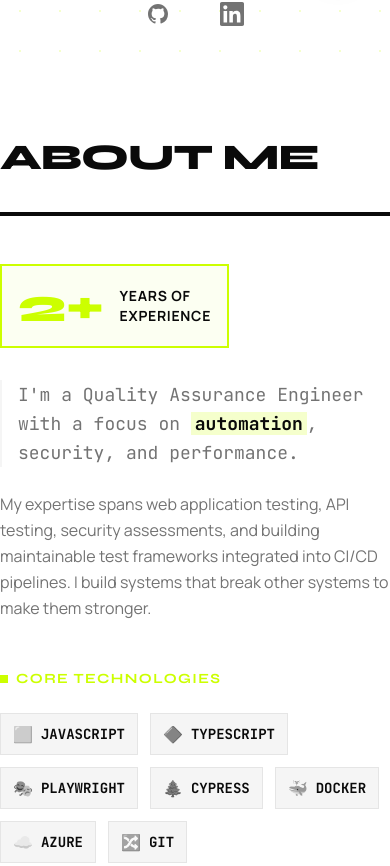
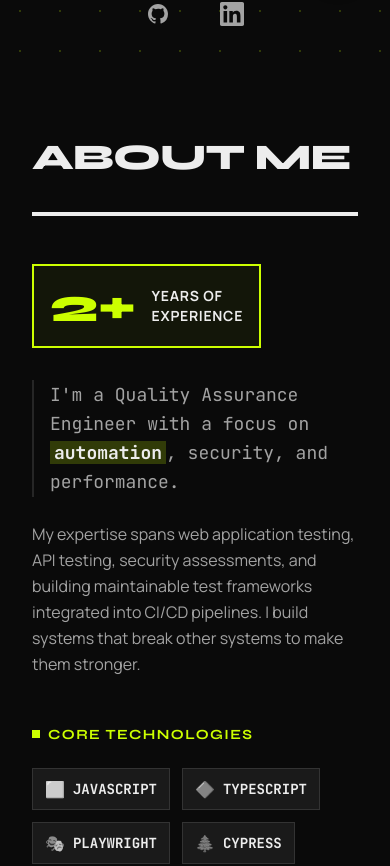
Before and after one commit to jmsryn/portfolio, a Next.js app: page / in a window 390 px wide. Shown: the part 849-1715 px from the top of the page. Built offline with nearby package versions, Linux system fonts and the light colour scheme; no server answers.

Commit message:
feat: update the responsiveness

```diff
--- a/src/components/Certifications.tsx
+++ b/src/components/Certifications.tsx
@@ -52,7 +52,7 @@
               viewport={{ once: true }}
               transition={{ duration: 0.5 }}
             >
-              <h2 className="text-3xl md:text-5xl font-black mb-4 text-foreground uppercase">
+              <h2 className="text-3xl md:text-5xl font-black mb-4 text-foreground uppercase break-all md:break-normal">
                 Certifications
               </h2>
               <div className="h-2 w-24 bg-primary" />
@@ -118,7 +118,7 @@
               viewport={{ once: true }}
               transition={{ duration: 0.5 }}
             >
-              <h2 className="text-2xl md:text-4xl font-black mb-4 text-foreground uppercase">
+              <h2 className="text-2xl md:text-4xl font-black mb-4 text-foreground uppercase break-words">
                 Courses & Self Development
               </h2>
               <div className="h-2 w-24 bg-secondary" />
--- a/src/components/Educations.tsx
+++ b/src/components/Educations.tsx
@@ -30,7 +30,7 @@
               viewport={{ once: true }}
               transition={{ duration: 0.5 }}
             >
-              <h2 className="text-3xl md:text-5xl font-black mb-4 text-foreground uppercase">
+              <h2 className="text-3xl md:text-5xl font-black mb-4 text-foreground uppercase break-all md:break-normal">
                 Education
               </h2>
               <div className="h-2 w-24 bg-primary" />
--- a/src/components/SideNav.tsx
+++ b/src/components/SideNav.tsx
@@ -63,7 +63,7 @@
   useEffect(() => {
     const handleClickOutside = (event: MouseEvent) => {
       const target = event.target as HTMLElement;
-      if (isOpen && !target.closest('.floating-nav') && !target.closest('.nav-toggle')) {
+      if (isOpen && !target.closest('.floating-nav') && !target.closest('.nav-toggle') && !target.closest('.mobile-nav-sheet')) {
         setIsOpen(false);
       }
     };
@@ -149,7 +149,7 @@
 
             {/* Bottom Sheet */}
             <motion.div
-              className="fixed bottom-0 left-0 right-0 z-[70] lg:hidden bg-card border-t border-border rounded-t-2xl"
+              className="fixed bottom-0 left-0 right-0 z-[70] lg:hidden bg-card border-t border-border rounded-t-2xl mobile-nav-sheet"
               initial={{ y: '100%' }}
               animate={{ y: 0 }}
               exit={{ y: '100%' }}
--- a/src/components/ThemeProviderWrapper.tsx
+++ b/src/components/ThemeProviderWrapper.tsx
@@ -8,7 +8,7 @@
   children: React.ReactNode;
 }) {
   return (
-    <ThemeProvider attribute="class" defaultTheme="light" enableSystem>
+    <ThemeProvider attribute="class" defaultTheme="dark" enableSystem>
       {children}
     </ThemeProvider>
   );
--- a/src/components/ThemeToggle.tsx
+++ b/src/components/ThemeToggle.tsx
@@ -13,7 +13,7 @@
 ];
 
 export default function ThemeToggle() {
-  const [theme, setTheme] = useState<Theme>('light');
+  const [theme, setTheme] = useState<Theme>('dark');
   const [mounted, setMounted] = useState(false);
   const [isOpen, setIsOpen] = useState(false);
 
@@ -100,11 +100,10 @@
                   <motion.button
                     key={themeOption.value}
                     onClick={() => handleThemeChange(themeOption.value)}
-                    className={`w-full flex items-center gap-3 px-3 py-2 rounded-md text-sm font-medium transition-all duration-200 ${
-                      theme === themeOption.value
+                    className={`w-full flex items-center gap-3 px-3 py-2 rounded-md text-sm font-medium transition-all duration-200 ${theme === themeOption.value
                         ? 'bg-primary text-primary-foreground'
                         : 'text-muted-foreground hover:text-foreground hover:bg-muted/50'
-                    }`}
+                      }`}
                     initial={false}
                     animate={undefined}
                     transition={undefined}
--- a/src/styles/globals.css
+++ b/src/styles/globals.css
@@ -173,6 +173,11 @@
 
 @layer components {
 
+  /* Custom Container */
+  .container-custom {
+    @apply w-full mx-auto px-4 md:px-8 max-w-7xl;
+  }
+
   /* Brutalist Card */
   .brutalist-card {
     @apply bg-card border-2 border-border p-4 md:p-6 relative transition-all duration-300;
```
Also changed, not shown: 1 other file (tests, documents, lock files or other folders).
